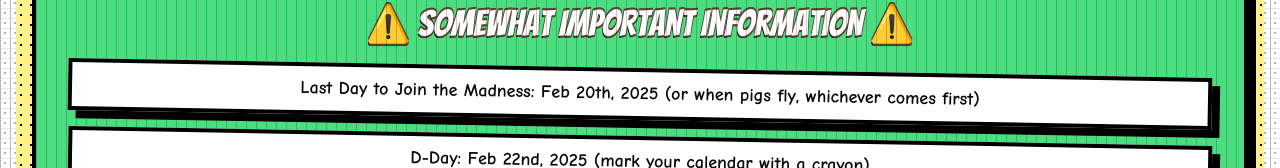
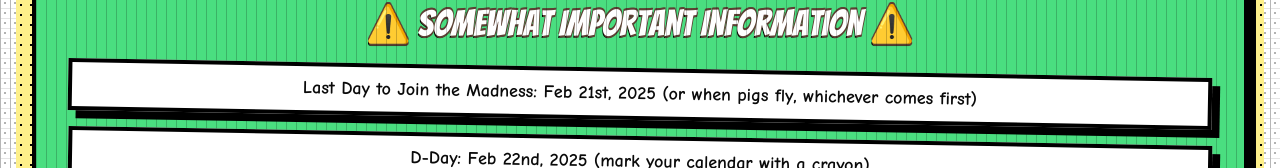
Before and after one commit to Omdena-VIT-Bhopal-University/hawkathoon-website, a Next.js app: page /register in a window 1280 px wide. Shown: the part 592-760 px from the top of the page. Built offline with nearby package versions, Linux system fonts and the light colour scheme.

Commit message:
Update page.tsx

```diff
--- a/app/register/page.tsx
+++ b/app/register/page.tsx
@@ -58,7 +58,7 @@ export default function Register() {
           </h2>
           <div className="space-y-4">
             {[
-              "Last Day to Join the Madness: Feb 20th, 2025 (or when pigs fly, whichever comes first)",
+              "Last Day to Join the Madness: Feb 21st, 2025 (or when pigs fly, whichever comes first)",
               "D-Day: Feb 22nd, 2025 (mark your calendar with a crayon)",
               "Who Can Join: Any college student brave enough to question reality",
               "What to Bring: Your laptop, your weirdest ideas, and your sense of humor (required)",
```
